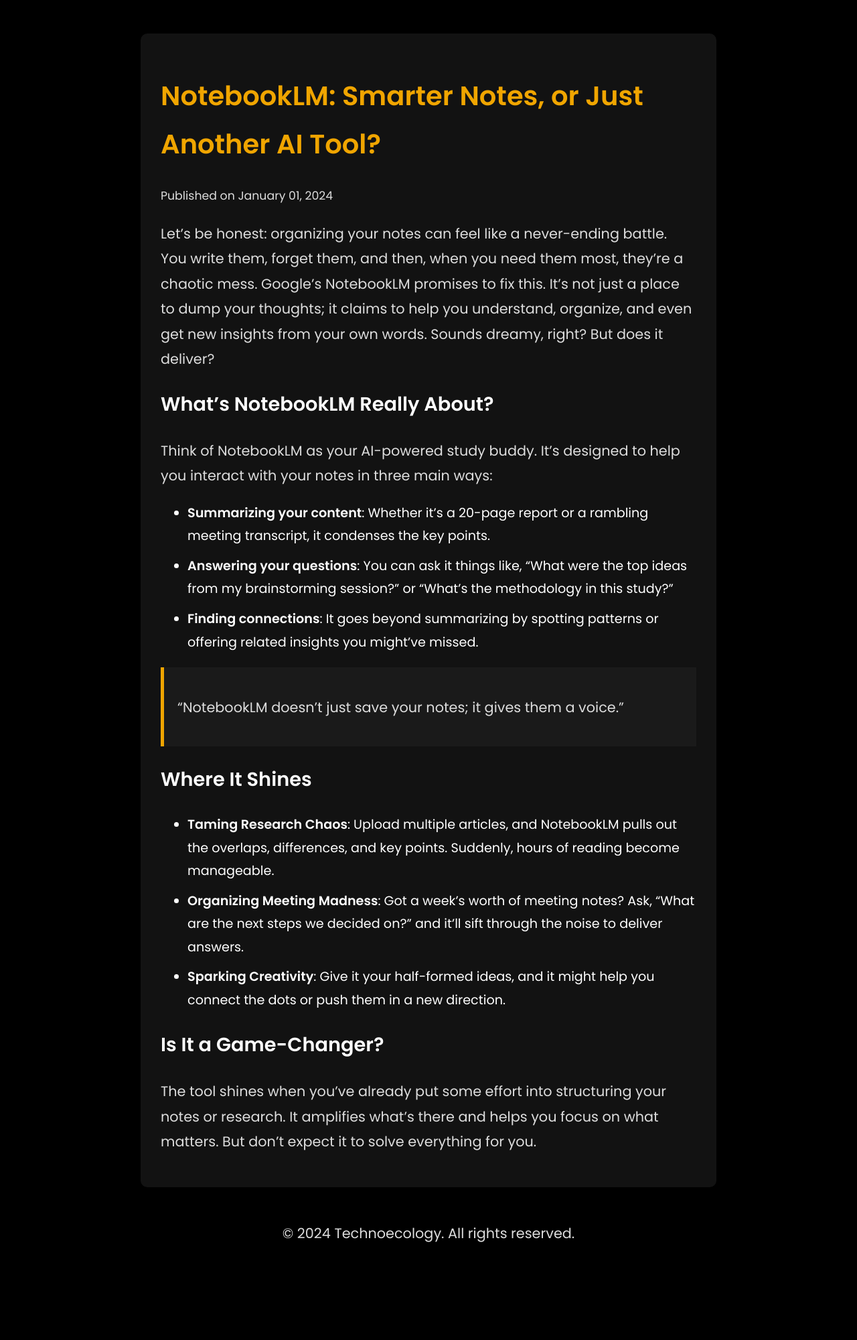
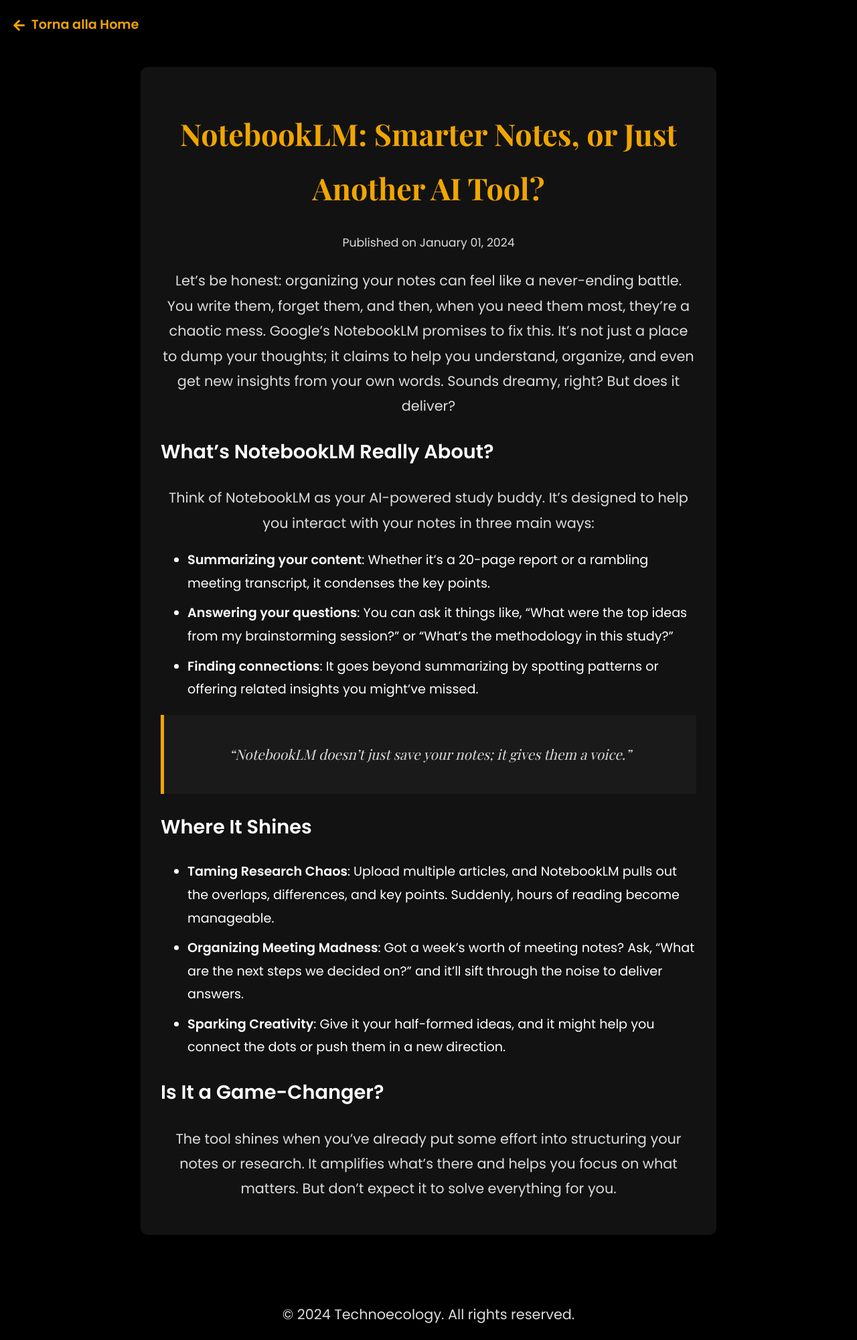
Before and after one commit to frescodicredito/frescodicredito.github.io, a Jekyll site: the page built from _posts/2024-01-01-notebooklm.md, in a window 1280 px wide. Shown: the whole page at 67% size. Built offline with Jekyll 4.4.1, drawn with Linux system fonts in a browser that asks for light colours; before the commit the page ends 1880 px from its top, so only the background shows below that.

Commit message:
Update post.html

```diff
--- a/_layouts/post.html
+++ b/_layouts/post.html
@@ -4,7 +4,13 @@
   <meta charset="UTF-8">
   <meta name="viewport" content="width=device-width, initial-scale=1.0">
   <title>{{ page.title }} - {{ site.title }}</title>
+
+  <!-- Collegamento ai font -->
   <link href="https://fonts.googleapis.com/css2?family=Poppins:wght@300;400;600&family=Playfair+Display:wght@400;700&display=swap" rel="stylesheet">
+
+  <!-- Collegamento a Font Awesome -->
+  <link rel="stylesheet" href="https://cdnjs.cloudflare.com/ajax/libs/font-awesome/5.15.4/css/all.min.css" crossorigin="anonymous">
+
   <style>
     body {
       font-family: 'Poppins', sans-serif;
@@ -15,63 +21,53 @@
       background-color: #000; /* Sfondo nero */
     }
 
-    nav {
-      background: rgba(0, 0, 0, 0.8);
-      position: sticky;
-      top: 0;
-      width: 100%;
-      padding: 15px 0;
-      text-align: center;
+    .back-to-home {
+      position: absolute;
+      top: 20px;
+      left: 20px;
+      z-index: 10;
     }
 
-    nav ul {
-      list-style: none;
-      margin: 0;
-      padding: 0;
+    .back-to-home a {
+      color: #f0a500;
+      text-decoration: none;
+      font-size: 1.2rem;
+      font-weight: 600;
       display: flex;
-      justify-content: center;
-      gap: 20px;
-    }
-
-    nav ul li a {
-      text-decoration: none;
-      color: white;
-      font-size: 1.2rem;
-      padding: 5px 10px;
-      font-weight: 600;
+      align-items: center;
       transition: color 0.3s ease;
     }
 
-    nav ul li a:hover {
-      color: #f0a500;
+    .back-to-home a:hover {
+      color: #fff;
     }
 
-    footer {
-      text-align: center;
-      margin-top: 50px;
-      font-size: 0.9rem;
-      color: #ddd;
+    .back-to-home i {
+      margin-right: 10px;
     }
 
     .content {
       max-width: 800px;
-      margin: 50px auto;
+      margin: 100px auto;
       padding: 30px;
       background-color: #121212; /* Sfondo scuro per il contenuto */
       border-radius: 10px; /* Angoli arrotondati */
-      box-shadow: 0 4px 10px rgba(0, 0, 0, 0.5); /* Ombra elegante */
+      box-shadow: 0 4px 15px rgba(0, 0, 0, 0.6); /* Ombra elegante */
     }
 
     h1 {
-      font-size: 2.5rem;
+      font-family: 'Playfair Display', serif;
+      font-size: 2.8rem;
       color: #f0a500; /* Colore giallo per il titolo */
       margin-bottom: 20px;
+      text-align: center;
     }
 
     p {
       font-size: 1.3rem;
       color: #ddd;
       margin-bottom: 20px;
+      text-align: center;
     }
 
     article {
@@ -80,11 +76,13 @@
     }
 
     article blockquote {
+      font-family: 'Playfair Display', serif;
       background-color: #1a1a1a;
       padding: 20px;
       margin: 20px 0;
       border-left: 5px solid #f0a500;
       color: #ccc;
+      font-style: italic;
     }
 
     article ul, article ol {
@@ -95,9 +93,23 @@
     article li {
       margin-bottom: 10px;
     }
+
+    footer {
+      text-align: center;
+      margin-top: 50px;
+      font-size: 0.9rem;
+      color: #ddd;
+    }
   </style>
 </head>
 <body>
+  <!-- Freccia per tornare alla Home -->
+  <div class="back-to-home">
+    <a href="/home.html">
+      <i class="fas fa-arrow-left"></i> Torna alla Home
+    </a>
+  </div>
+
   <main class="content">
     <h1>{{ page.title }}</h1>
     <p><small>Published on {{ page.date | date: "%B %d, %Y" }}</small></p>
@@ -105,6 +117,7 @@
       {{ content }}
     </article>
   </main>
+
   {% include footer.html %}
 </body>
 </html>
```
